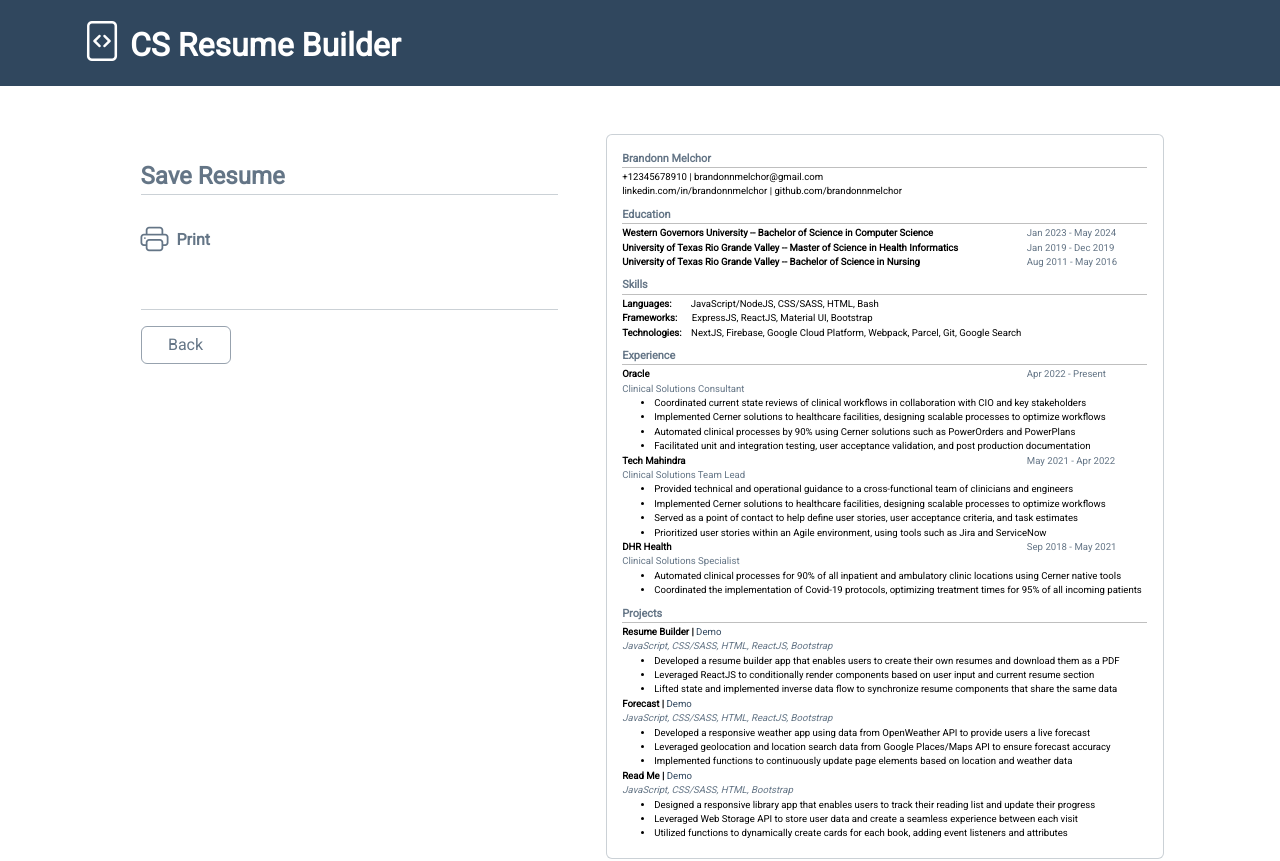
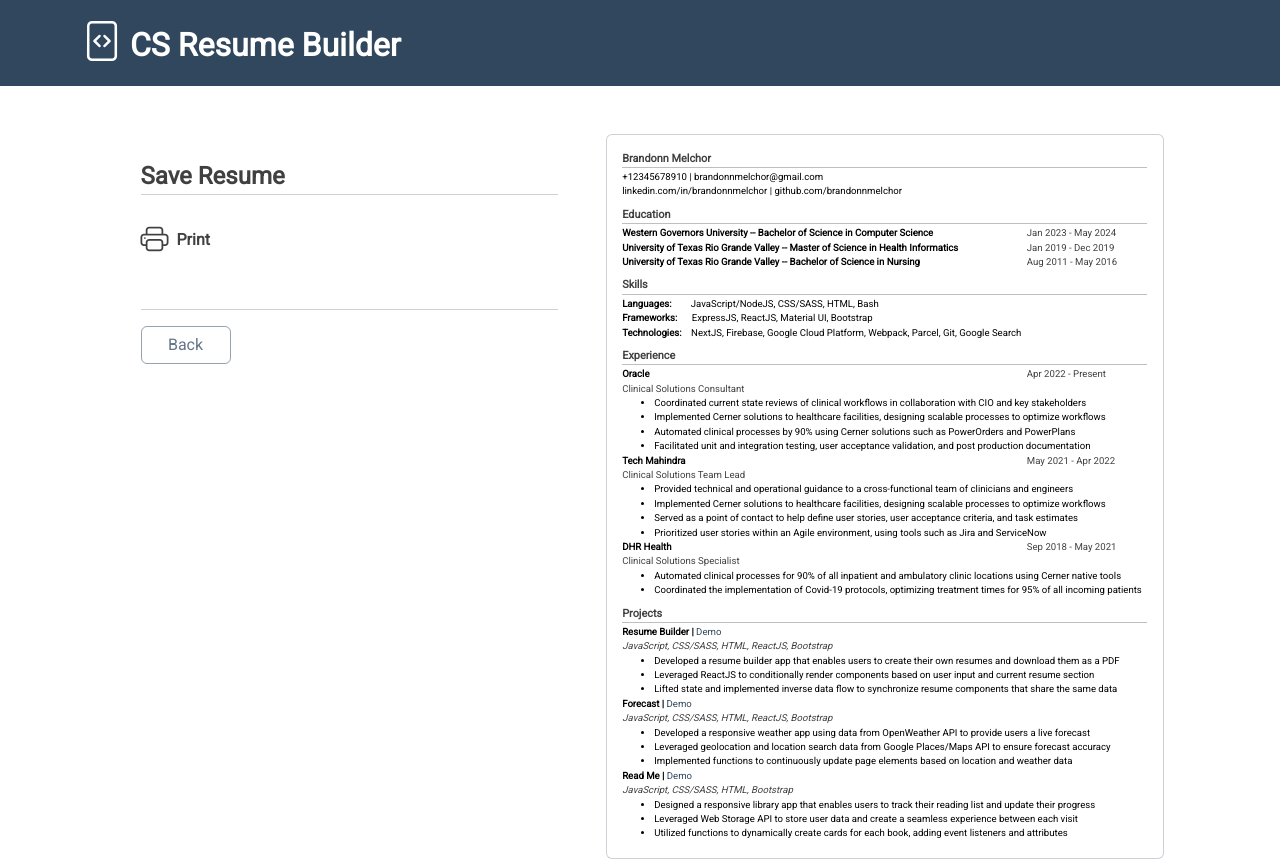
Before and after one commit to brandonnmelchor/resume-builder, a React (Create React App) app: page / in a window 1280 px wide. Shown: the top 861 px of the page. Built offline with nearby package versions, Linux system fonts and the light colour scheme.

Commit message:
fix gray style

```diff
--- a/src/styles/styles.scss
+++ b/src/styles/styles.scss
@@ -49,7 +49,7 @@
 }
 
 .gray {
-  color: $secondary;
+  color: rgba(black, 0.75);
 }
 
 .gray-border {
```
